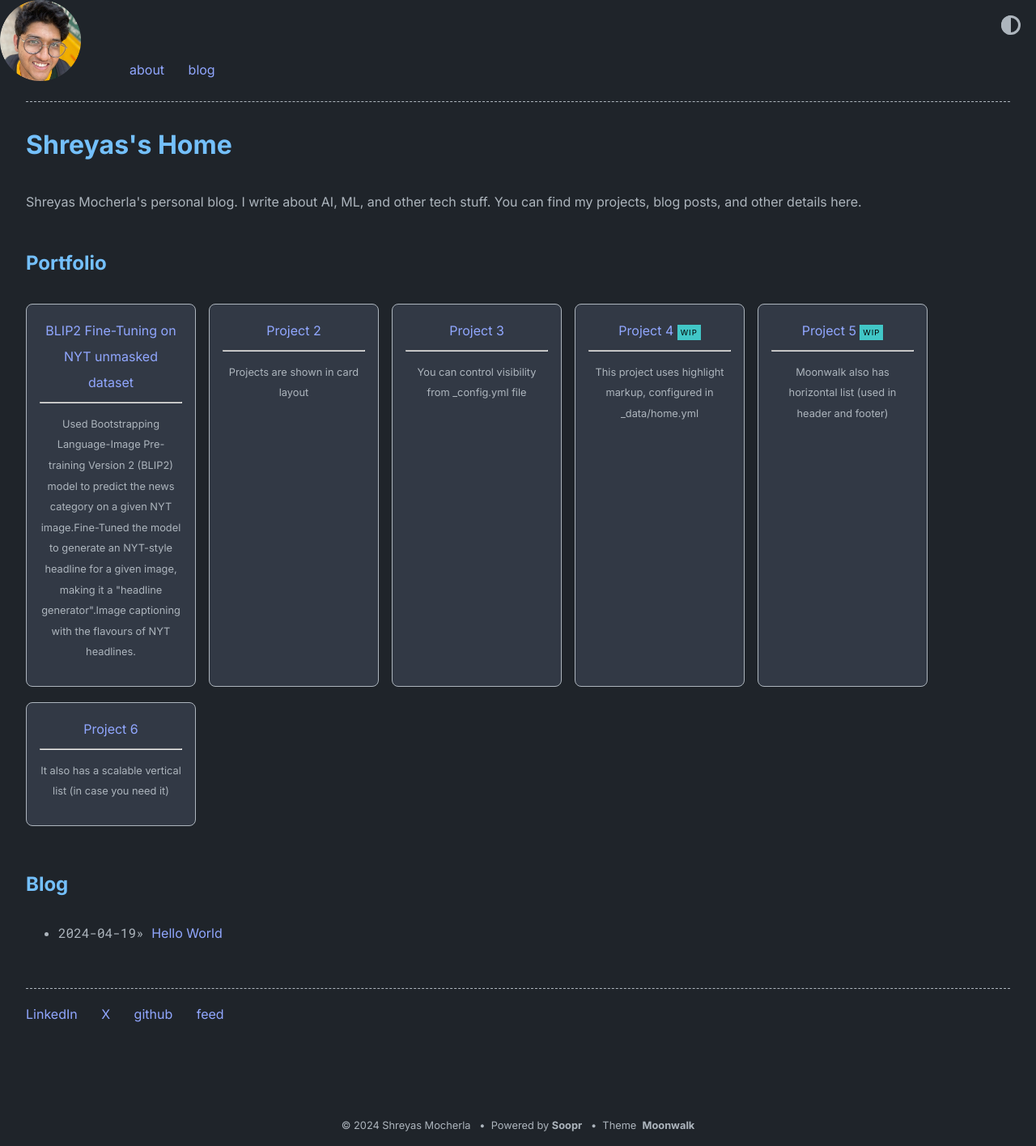
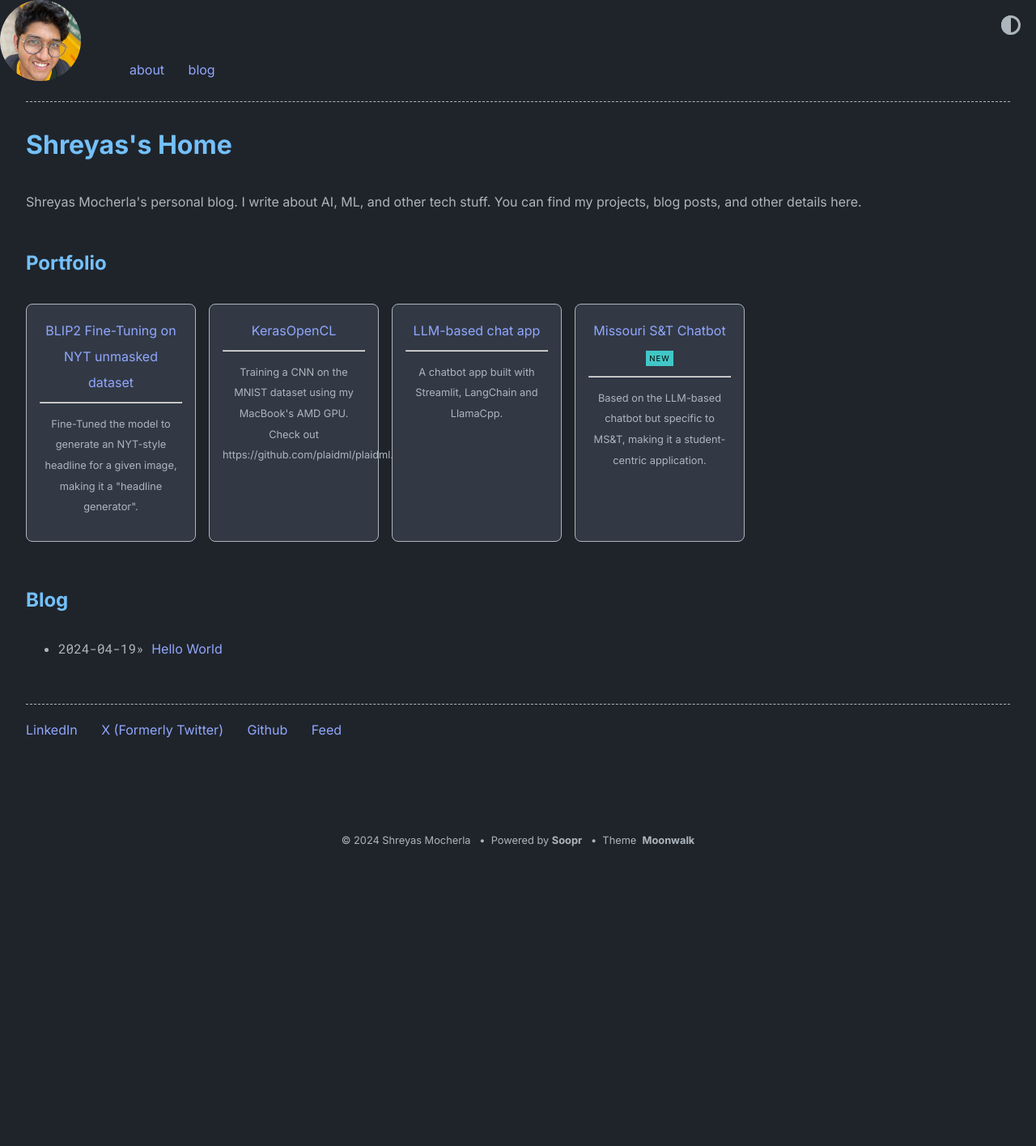
Before and after one commit to AIWithShrey/AIWithShrey.github.io, a Jekyll site: the page built from index.md, in a window 1280 px wide. Shown: the whole page at 81% size. Built offline with Jekyll 4.4.1, drawn with Linux system fonts in a browser that asks for light colours; after the commit the page ends 1064 px from its top, so only the background shows below that.

Commit message:
Update project entries and footer entries in home.yml

```diff
--- a/_data/home.yml
+++ b/_data/home.yml
@@ -8,32 +8,20 @@ navbar_entries:
 project_entries:
   - title: BLIP2 Fine-Tuning on NYT unmasked dataset
     url: https://github.com/AIWithShrey/BLIP2-NYT
-    desc:
-      - Used Bootstrapping Language-Image Pre-training Version 2 (BLIP2) model to predict the news category on a given NYT image.
-      - Fine-Tuned the model to generate an NYT-style headline for a given image, making it a "headline generator".
-      - Image captioning with the flavours of NYT headlines.
+    desc: Fine-Tuned the model to generate an NYT-style headline for a given image, making it a "headline generator".
 
-  - title: Project 2
-    url: overview-post
-    desc: Projects are shown in card layout
+  - title: KerasOpenCL
+    url: https://github.com/AIWithShrey/KerasOpenCL
+    desc: Training a CNN on the MNIST dataset using my MacBook's AMD GPU. Check out https://github.com/plaidml/plaidml.
 
-  - title: Project 3
-    url: overview-post
-    desc: You can control visibility from _config.yml file
+  - title: LLM-based chat app
+    url: https://github.com/AIWithShrey/llm-app
+    desc: A chatbot app built with Streamlit, LangChain and LlamaCpp.
 
-  - title: Project 4
-    url: overview-post
-    desc: This project uses highlight markup, configured in _data/home.yml
-    highlight: WIP
-
-  - title: Project 5
-    url: overview-post
-    desc: Moonwalk also has horizontal list (used in header and footer)
-    highlight: WIP
-
-  - title: Project 6
-    url: overview-post
-    desc: It also has a scalable vertical list (in case you need it)
+  - title: Missouri S&T Chatbot
+    url: https://github.com/AIWithShrey/MST-Chatbot
+    desc: Based on the LLM-based chatbot but specific to MS&T, making it a student-centric application.
+    highlight: NEW
 
 #old_project_entries:
 #  - title: Soopr
@@ -57,13 +45,13 @@ footer_entries:
   - title: LinkedIn
     url: https://linkedin.com/in/aiwithshrey
 
-  - title: X
+  - title: X (Formerly Twitter)
     url: https://twitter.com/ShreyasMocherla
 
-  - title: github
+  - title: Github
     url: https://github.com/aiwithshrey
 
-  - title: feed
+  - title: Feed
     url: feed.xml
 
 misc_entries:
```
